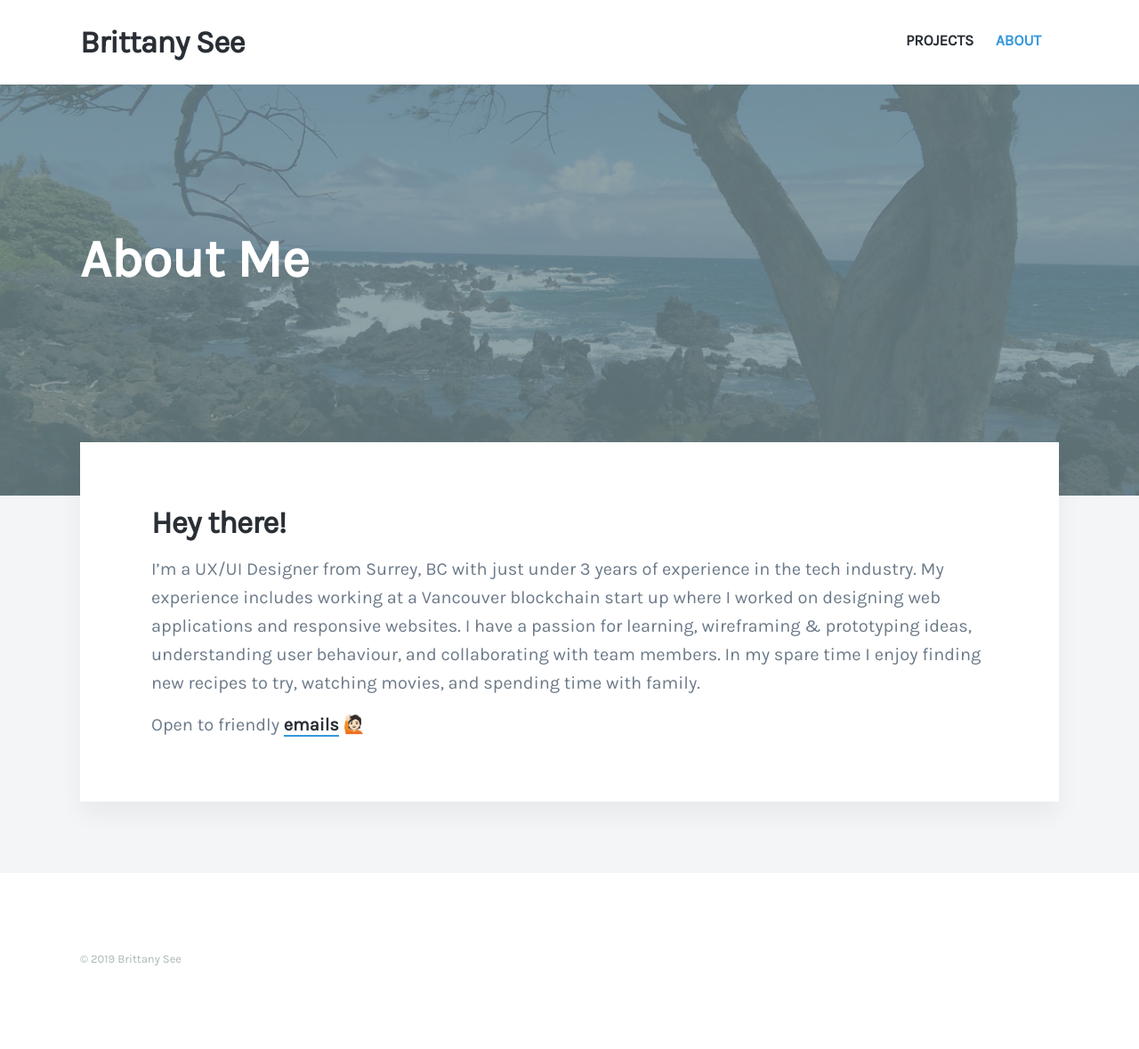
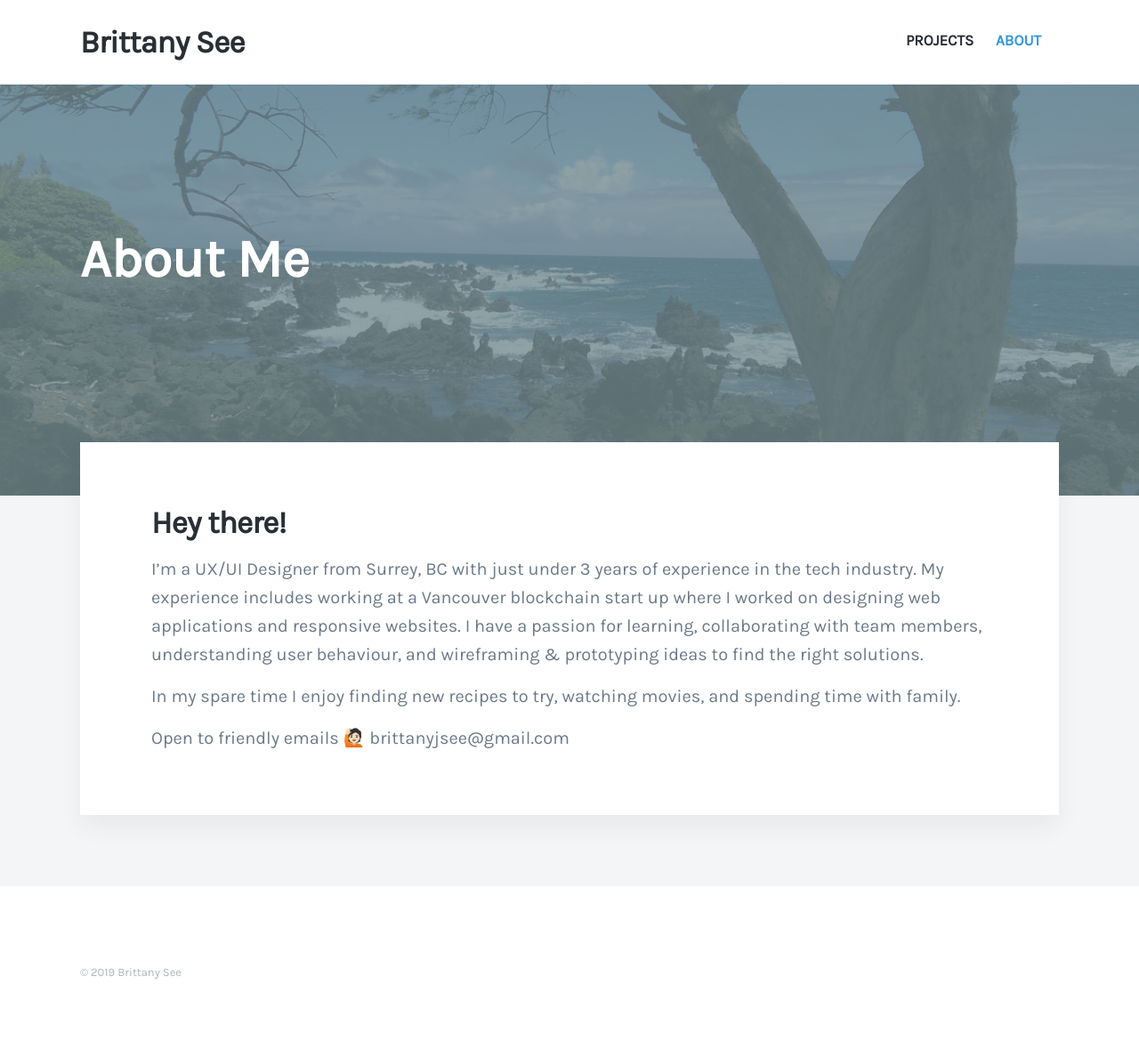
Before and after one commit to brittjs/brittjs.github.io, a Jekyll site: the page built from _pages/about.md, in a window 1280 px wide. Shown: the whole page at 89% size. Built offline with Jekyll 4.4.1, drawn with Linux system fonts in a browser that asks for light colours; nearby versions of some CDN libraries.

Commit message:
update about

```diff
--- a/_pages/about.md
+++ b/_pages/about.md
@@ -7,6 +7,8 @@ featured_image: /images/bjs/maui.jpg
 
 ## Hey there!
 
-I’m a UX/UI Designer from Surrey, BC with just under 3 years of experience in the tech industry. My experience includes working at a Vancouver blockchain start up where I worked on designing web applications and responsive websites. I have a passion for learning, wireframing & prototyping ideas, understanding user behaviour, and collaborating with team members. In my spare time I enjoy finding new recipes to try, watching movies, and spending time with family.
+I’m a UX/UI Designer from Surrey, BC with just under 3 years of experience in the tech industry. My experience includes working at a Vancouver blockchain start up where I worked on designing web applications and responsive websites. I have a passion for learning, collaborating with team members, understanding user behaviour, and wireframing & prototyping ideas to find the right solutions.
 
-Open to friendly <a href="mailto:brittanyjsee@gmail.com" target="_blank">emails</a> 🙋🏻
+In my spare time I enjoy finding new recipes to try, watching movies, and spending time with family.
+
+Open to friendly emails 🙋🏻 brittanyjsee@gmail.com
```
Also changed, not shown: 8 other files.
